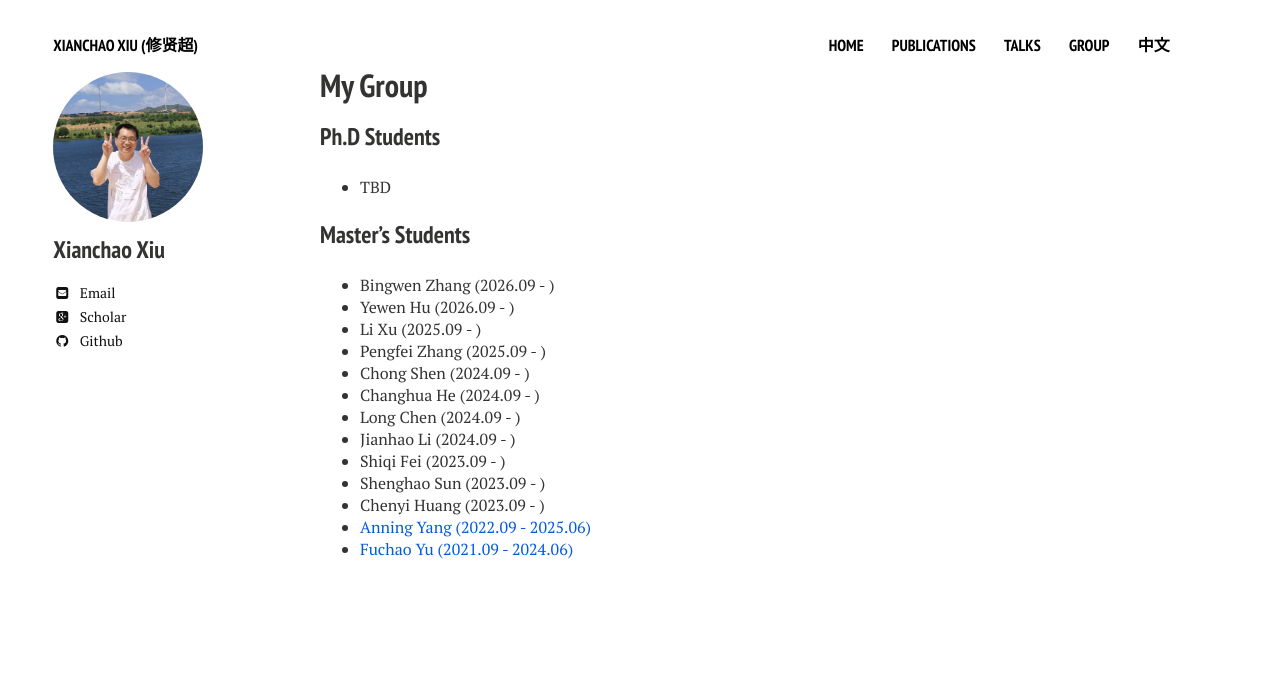
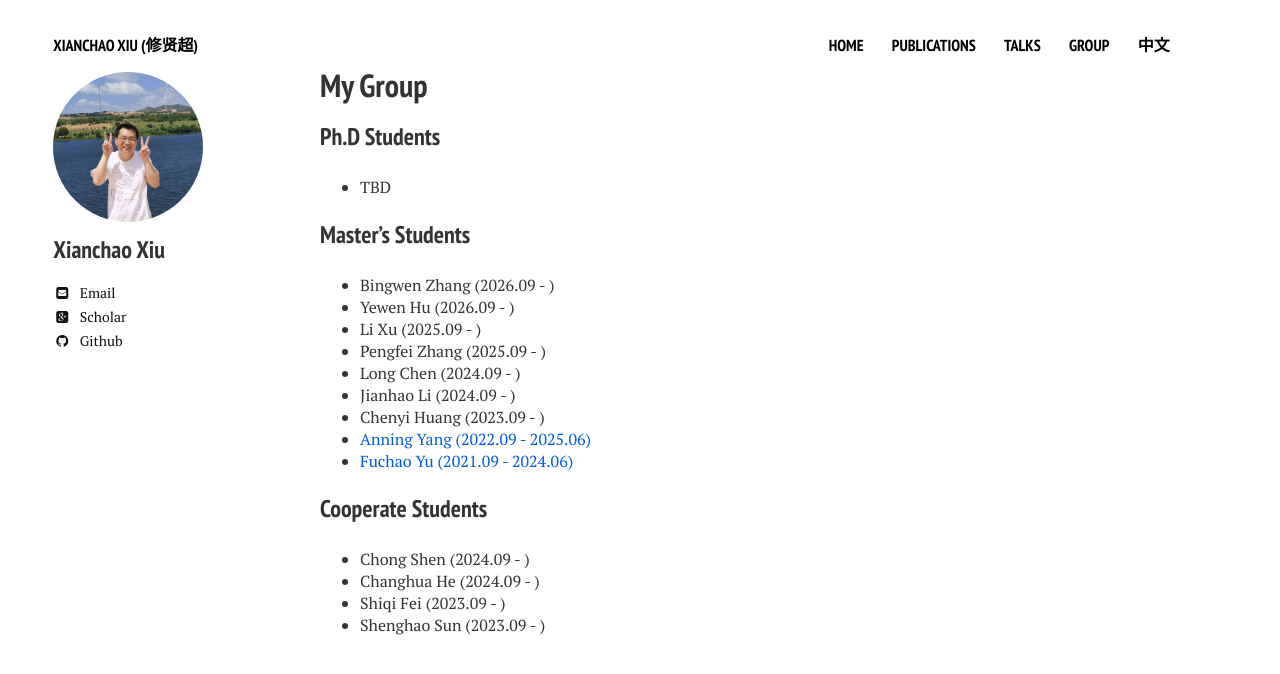
Before and after one commit to xianchaoxiu/xianchaoxiu.github.io, a Jekyll site: the page built from group/index.md, in a window 1280 px wide. Shown: the top 674 px of the page. Built offline with Jekyll 4.4.1, drawn with Linux system fonts in a browser that asks for light colours; nearby versions of some CDN libraries.

Commit message:
Update index.md

```diff
--- a/group/index.md
+++ b/group/index.md
@@ -16,12 +16,16 @@ share: false
 * Yewen Hu (2026.09 - )  <br>
 * Li Xu (2025.09 - )  <br>
 * Pengfei Zhang (2025.09 - ) <br>
-* Chong Shen (2024.09 - )  <br>
-* Changhua He (2024.09 - )  <br>
 * Long Chen (2024.09 - )  <br>
 * Jianhao Li (2024.09 - ) <br>
-* Shiqi Fei (2023.09 - ) <br>
-* Shenghao Sun (2023.09 - ) <br>
 * Chenyi Huang (2023.09 - ) <br>
 * <a href="../group/2025-Yang.pdf" class="textlink" target="_blank"> Anning Yang (2022.09 - 2025.06)</a> <br>
 * <a href="../group/2024-Yu.pdf" class="textlink" target="_blank"> Fuchao Yu (2021.09 - 2024.06)</a> <br>
+
+
+
+### Cooperate Students
+* Chong Shen (2024.09 - )
+* Changhua He (2024.09 - )
+* Shiqi Fei (2023.09 - )
+* Shenghao Sun (2023.09 - )
```
